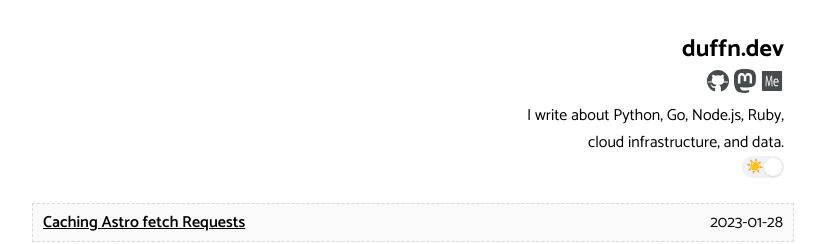
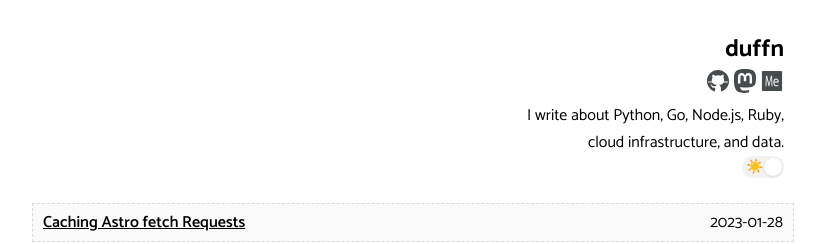
Before and after one commit to duffn/blog, a Jekyll site: the page built from index.html, in a window 1280 px wide. Shown: the top 244 px of the page, without its empty margins (227-1052 px from the left). Built offline with Jekyll 4.4.1, drawn with Linux system fonts in a browser that asks for light colours; the list of posts is cut into pages by our own code.

Commit message:
Update title (#14)

```diff
--- a/_config.yml
+++ b/_config.yml
@@ -1,5 +1,6 @@
 site: duffn.dev
 title: duffn.dev
+header: duffn
 keywords: blog, python, go, node.js, ruby, cloud, data, aws, gcp, kubernetes, docker
 description: >-
   Posts about python, Go, Node.js, Ruby, cloud infrastructure, and data.
--- a/_layouts/default.html
+++ b/_layouts/default.html
@@ -3,7 +3,7 @@
 	<div class="profile">
 		<div class="profile-about">
 			<a href="{{ site.url }}{{ site.baseurl }}">
-				<h2 style="margin-bottom: 0; font-weight: 700;">{{site.title}}</h2>
+				<h2 style="margin-bottom: 0; font-weight: 700;">{{site.header}}</h2>
 			</a>
 			{% if site.author.facebook %}
 			<a href="https://facebook.com/{{site.author.facebook}}" target="_blank"><img
```
